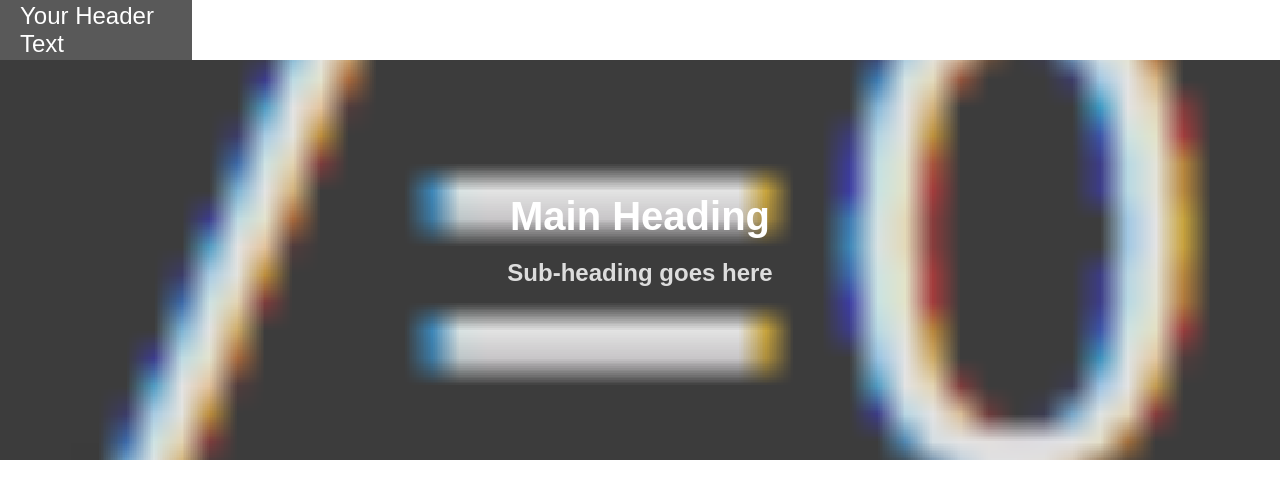
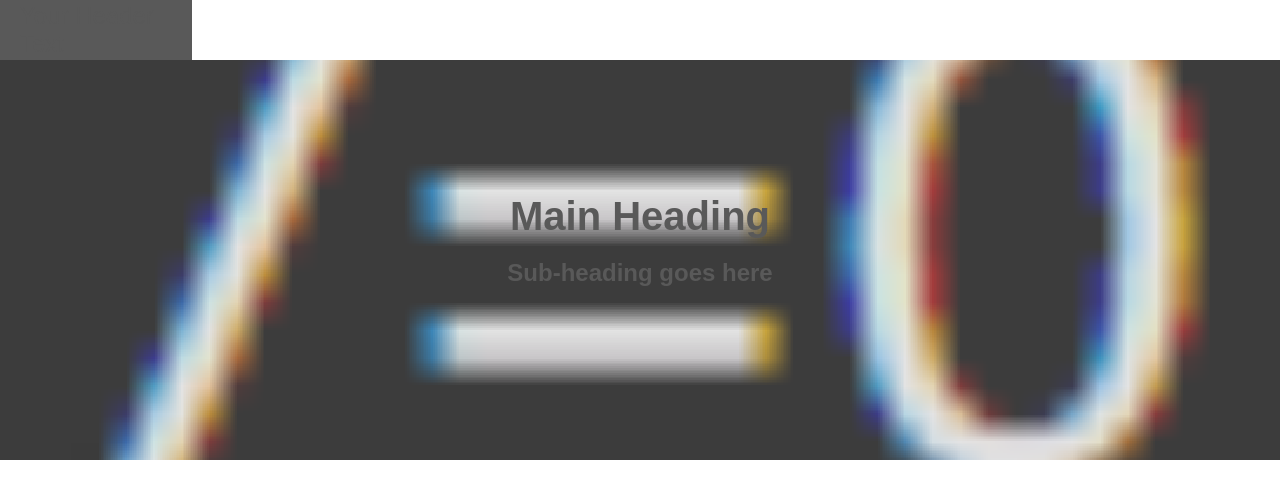
Before and after one commit to aedgell2007-dev/aedgell2007-dev, a plain HTML site: page index.html in a window 1280 px wide. Drawn offline with Linux system fonts and the light colour scheme.

Commit message:
Update style.css

```diff
--- a/style.css
+++ b/style.css
@@ -12,7 +12,7 @@ header {
 }
 
 .header-text {
-  color: #fff;
+  color: #595959;
   font-size: 1.5em;
   margin-left: 20px;
 }
@@ -31,13 +31,13 @@ header {
 }
 
 .hero-content h1 {
-  color: #fff;
+  color: #595959;
   font-size: 2.5em;
   margin: 0 0 20px 0;
 }
 
 .hero-content h2 {
-  color: #ddd;
+  color: #595959;
   font-size: 1.5em;
   margin: 0 0 40px 0;
 }
```
